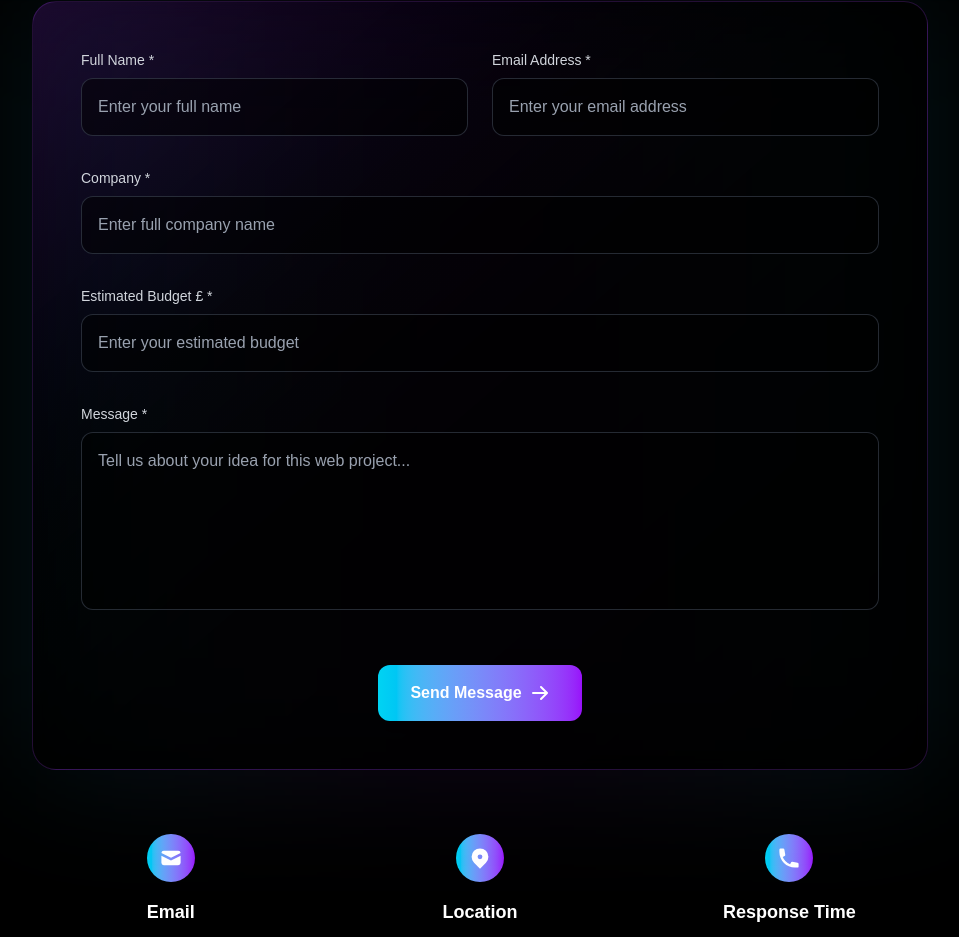
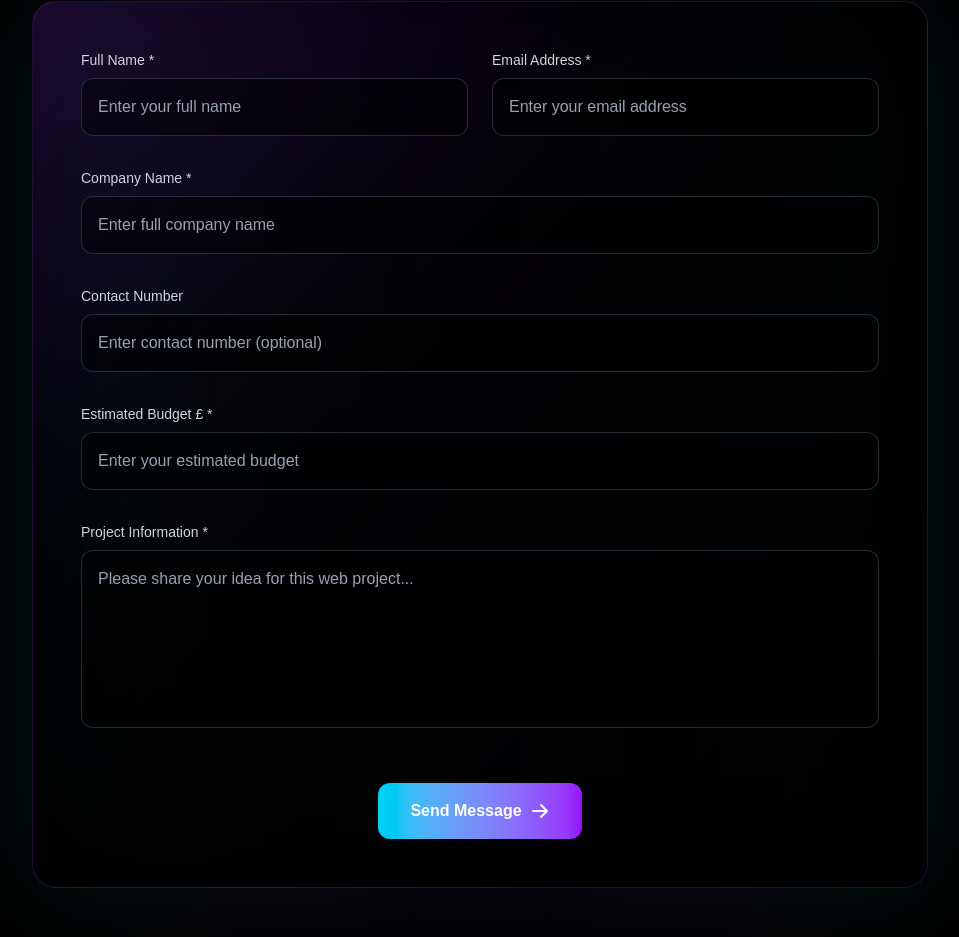
Before and after one commit to Dezmondo7/KreativeWeb3D, a React (Vite) app: page / in a window 1280 px wide. Shown: the part 8611-9548 px from the top of the page, without its empty margins (160-1119 px from the left). Built offline with nearby package versions, Linux system fonts and the light colour scheme; no server answers; a web font is replaced by a local one.

Commit message:
finalsied the contact form by adding an optional contact number entry

```diff
--- a/src/components/ContactForm.jsx
+++ b/src/components/ContactForm.jsx
@@ -35,7 +35,7 @@ const ContactForm = () => {
   // Function called on submit that uses emailjs to send email of valid contact form
   const onSubmit = async (data) => {
     console.log(data)
-    const { name, email, subject, message, budget } = data
+    const { name, email, subject, message, budget, telephone } = data
     try {
       setDisabled(true)
       const templateParams = {
@@ -44,6 +44,7 @@ const ContactForm = () => {
         subject,
         message,
         budget,
+        telephone,
       }
 
       await emailjs.send(REACT_APP_SERVICE_ID, REACT_APP_TEMPLATE_ID, templateParams, REACT_APP_PUBLIC_KEY)
@@ -129,11 +130,11 @@ const ContactForm = () => {
 
               {/* Subject */}
               <div className="space-y-2">
-                <label className="text-sm font-medium text-gray-300 block">Company *</label>
+                <label className="text-sm font-medium text-gray-300 block">Company Name *</label>
                 <input
                   type="text"
                   {...register("subject", {
-                    required: { value: true, message: "Please enter your Company Name" },
+                    required: { value: true, message: "Please enter your company name" },
                     maxLength: {
                       value: 75,
                       message: "Subject cannot exceed 75 characters",
@@ -145,8 +146,25 @@ const ContactForm = () => {
                 {errors.subject && <p className="text-red-400 text-sm mt-1">{errors.subject.message}</p>}
               </div>
 
-                {/*Budget */}
-                 <div className="space-y-2">
+              {/*Telephone */}
+              <div className="space-y-2">
+                  <label className="text-sm font-medium text-gray-300 block">Contact Number </label>
+              <input
+                type="tel"
+                {...register("telephone", {
+                  pattern: {
+                    value: /^[0-9]{7,15}$/,
+                    message: "Please enter a valid phone",
+                  },
+                })}
+                className="w-full px-4 py-4 bg-black/50 border border-gray-600/50 rounded-xl text-white placeholder-gray-400 focus:outline-none focus:ring-2 focus:ring-cyan-400/50 focus:border-cyan-400/50 transition-all duration-200"
+                placeholder="Enter contact number (optional)"
+              />
+              {errors.telephone && <p className="text-red-400 text-sm mt-1">{errors.telephone.message}</p>}
+              </div>
+
+              {/*Budget */}
+              <div className="space-y-2">
                 <label className="text-sm font-medium text-gray-300 block"> Estimated Budget £ *</label>
                 <input
                   type="number"
@@ -167,14 +185,14 @@ const ContactForm = () => {
 
               {/* Message */}
               <div className="space-y-2">
-                <label className="text-sm font-medium text-gray-300 block">Message *</label>
+                <label className="text-sm font-medium text-gray-300 block">Project Information *</label>
                 <textarea
                   rows={6}
                   {...register("message", {
                     required: { value: true, message: "Please enter a message" },
                   })}
                   className="w-full px-4 py-4 bg-black/50 border border-gray-600/50 rounded-xl text-white placeholder-gray-400 focus:outline-none focus:ring-2 focus:ring-cyan-400/50 focus:border-cyan-400/50 transition-all duration-200 resize-none"
-                  placeholder="Tell us about your idea for this web project..."
+                  placeholder="Please share your idea for this web project..."
                 />
                 {errors.message && <p className="text-red-400 text-sm mt-1">{errors.message.message}</p>}
               </div>
@@ -277,11 +295,10 @@ const ContactForm = () => {
       {alertInfo.display && (
         <div className="fixed top-4 right-4 z-100 max-w-md">
           <div
-            className={`p-4 rounded-xl shadow-lg backdrop-blur-sm border ${
-              alertInfo.type === "success"
+            className={`p-4 rounded-xl shadow-lg backdrop-blur-sm border ${alertInfo.type === "success"
                 ? "bg-green-500/20 border-green-500/30 text-green-200"
                 : "bg-red-500/20 border-red-500/30 text-red-200"
-            }`}
+              }`}
           >
             <div className="flex items-center justify-between">
               <div className="flex items-center">
```
